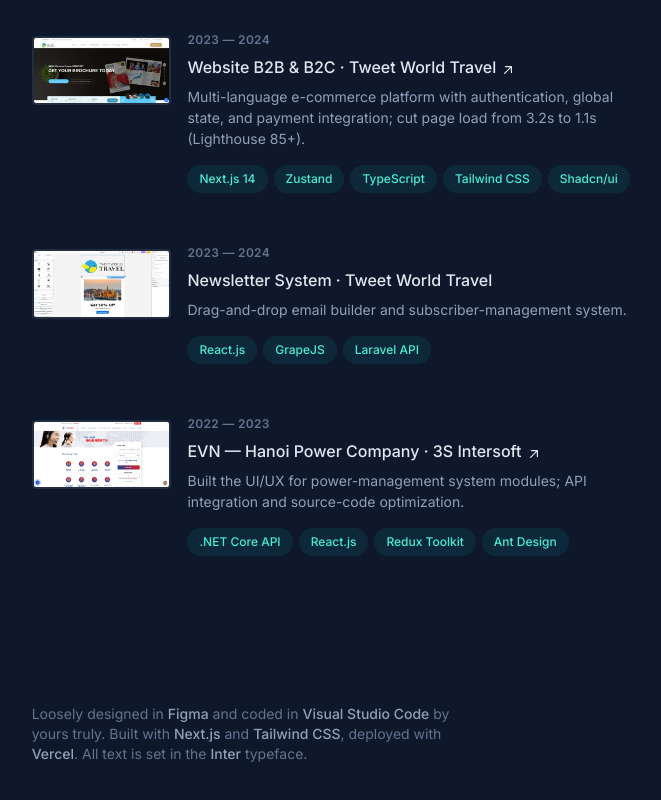
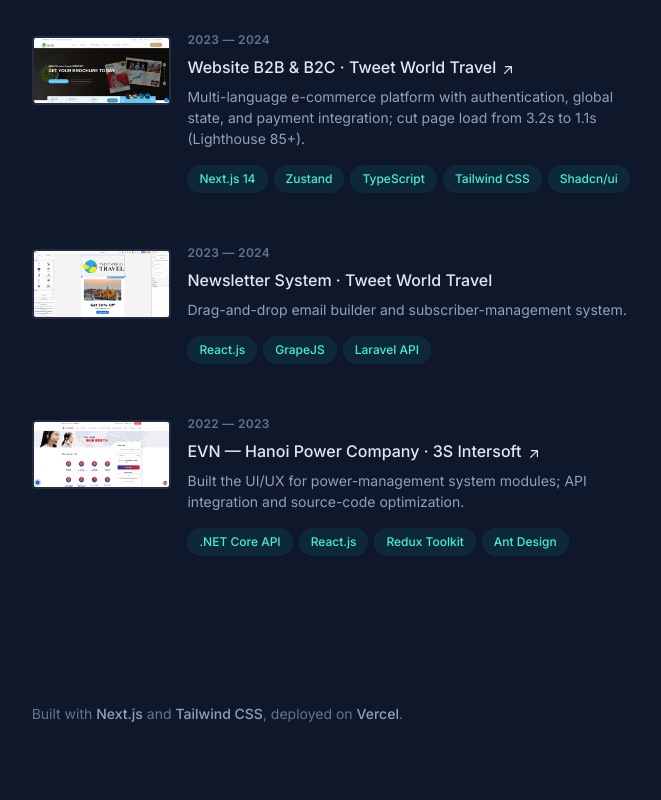
Before and after one commit to Ngocha2607/lengocha, a Next.js app: page / in a window 1280 px wide. Shown: the part 2635-3435 px from the top of the page, without its empty margins (593-1254 px from the left). Built offline with nearby package versions, Linux system fonts and the light colour scheme; no server answers.

Commit message:
refactor: simplify footer content and update deployment description

```diff
--- a/src/components/Footer.tsx
+++ b/src/components/Footer.tsx
@@ -2,25 +2,7 @@
   return (
     <footer className="max-w-md pb-16 text-sm text-slate-500 sm:pb-0">
       <p>
-        Loosely designed in{" "}
-        <a
-          href="https://www.figma.com/"
-          className="font-medium text-slate-400 hover:text-teal-300 focus-visible:text-teal-300"
-          target="_blank"
-          rel="noreferrer noopener"
-        >
-          Figma
-        </a>{" "}
-        and coded in{" "}
-        <a
-          href="https://code.visualstudio.com/"
-          className="font-medium text-slate-400 hover:text-teal-300 focus-visible:text-teal-300"
-          target="_blank"
-          rel="noreferrer noopener"
-        >
-          Visual Studio Code
-        </a>{" "}
-        by yours truly. Built with{" "}
+        Built with{" "}
         <a
           href="https://nextjs.org/"
           className="font-medium text-slate-400 hover:text-teal-300 focus-visible:text-teal-300"
@@ -38,7 +20,7 @@
         >
           Tailwind CSS
         </a>
-        , deployed with{" "}
+        , deployed on{" "}
         <a
           href="https://vercel.com/"
           className="font-medium text-slate-400 hover:text-teal-300 focus-visible:text-teal-300"
@@ -47,16 +29,7 @@
         >
           Vercel
         </a>
-        . All text is set in the{" "}
-        <a
-          href="https://rsms.me/inter/"
-          className="font-medium text-slate-400 hover:text-teal-300 focus-visible:text-teal-300"
-          target="_blank"
-          rel="noreferrer noopener"
-        >
-          Inter
-        </a>{" "}
-        typeface.
+        .
       </p>
     </footer>
   );
```
